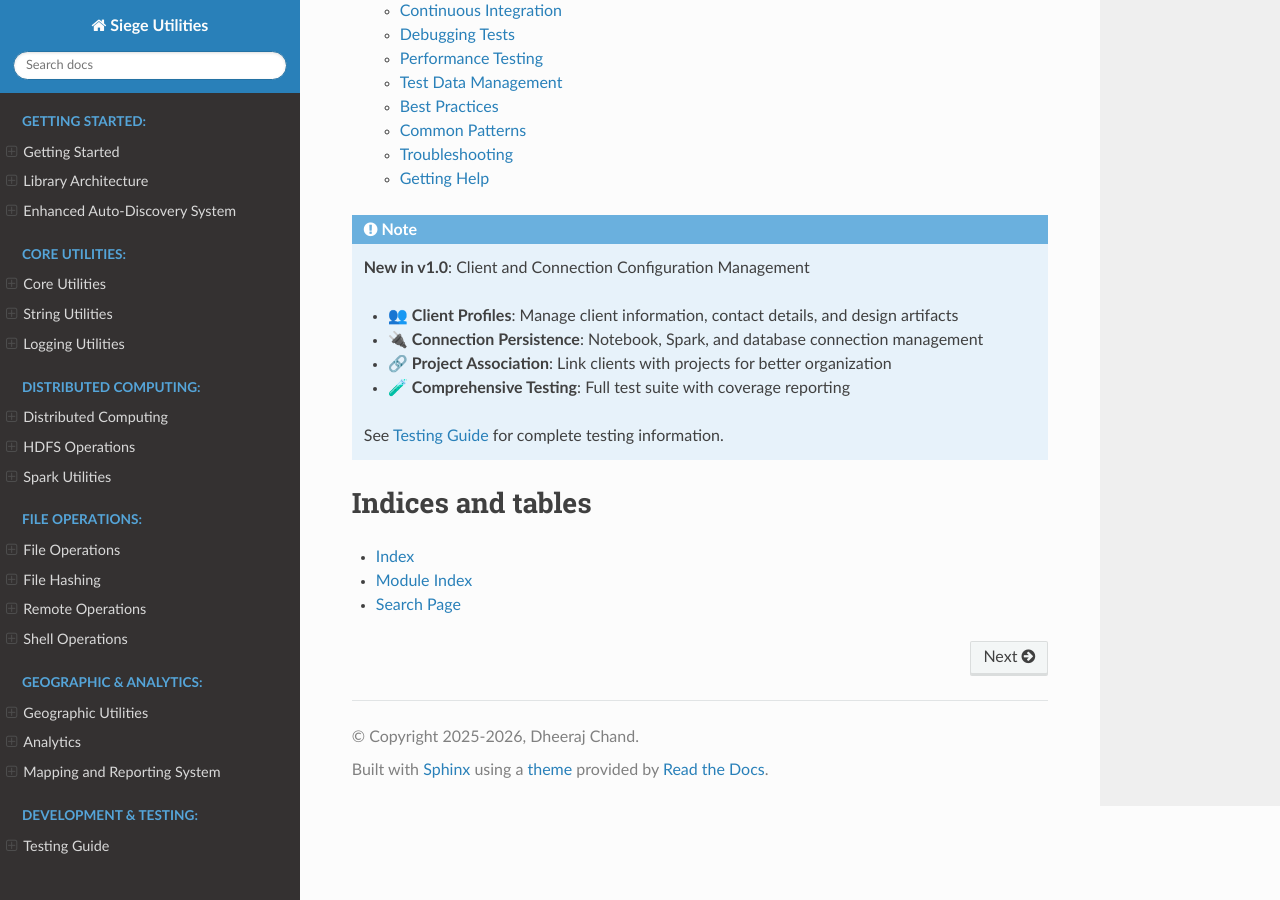
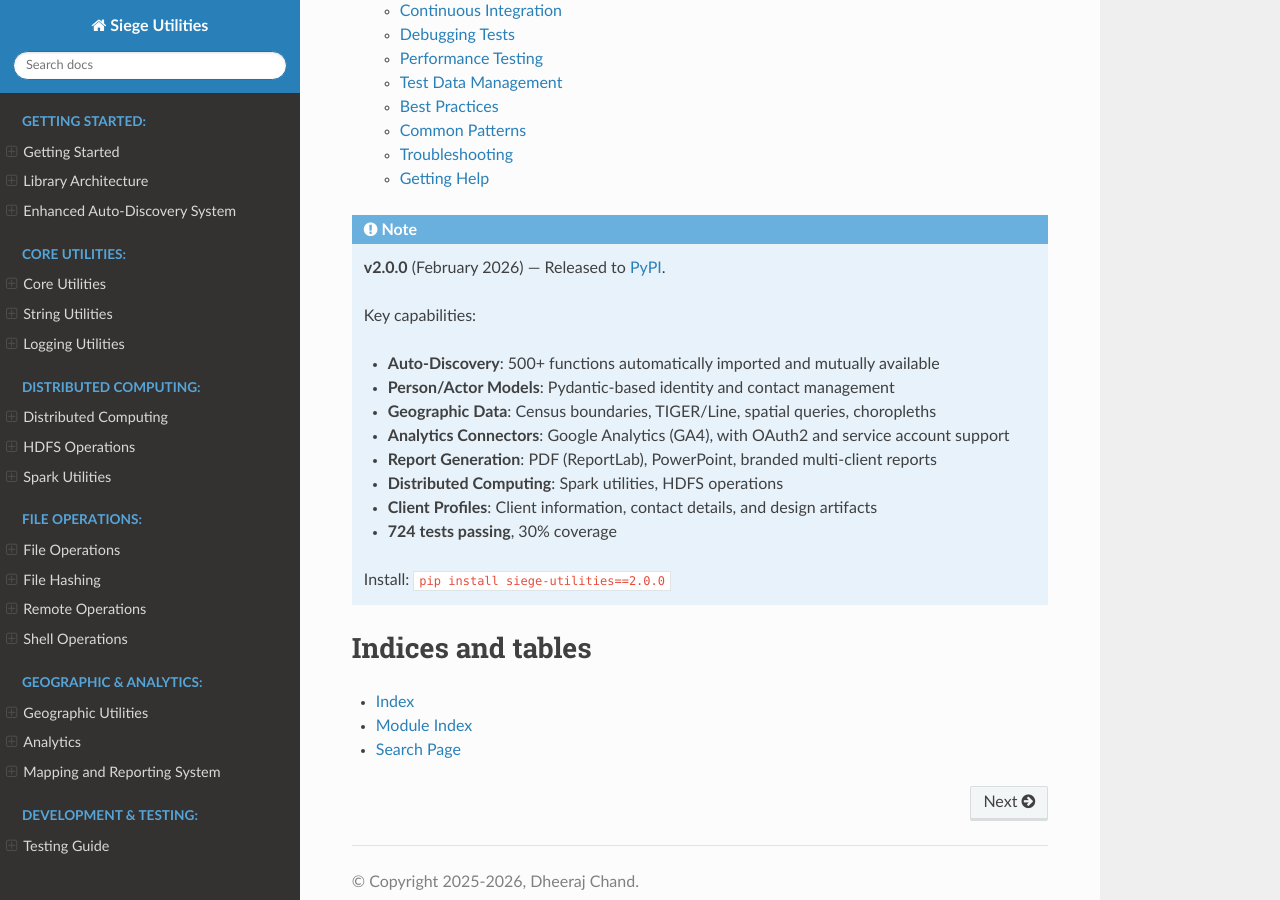
Before and after one commit to siege-analytics/siege_utilities, a Sphinx documentation site: the page built from docs/source/index.rst, in a window 1280 px wide and 900 px high, scrolled down 3881 px. Built offline with Sphinx 7.4.7 and the Read the Docs theme 3.1.0, drawn with Linux system fonts in a browser that asks for light colours; pages that are not in the unit, such as notebooks, are missing from menus.

Commit message:
fix(docs): correct CI deploy path and update index for v2.0.0
The CI documentation job built to docs/build/html but published from
docs/_build/html, so gh-pages was stuck at v1.0.0. Also updated
index.rst to reflect v2.0.0 capabilities.

```diff
--- a/docs/source/index.rst
+++ b/docs/source/index.rst
@@ -53,14 +53,20 @@
 
 .. note::
 
-   **New in v1.0**: Client and Connection Configuration Management
+   **v2.0.0** (February 2026) — Released to `PyPI <https://pypi.org/project/siege-utilities/2.0.0/>`_.
 
-   - 👥 **Client Profiles**: Manage client information, contact details, and design artifacts
-   - 🔌 **Connection Persistence**: Notebook, Spark, and database connection management
-   - 🔗 **Project Association**: Link clients with projects for better organization
-   - 🧪 **Comprehensive Testing**: Full test suite with coverage reporting
+   Key capabilities:
 
-   See :doc:`testing_guide` for complete testing information.
+   - **Auto-Discovery**: 500+ functions automatically imported and mutually available
+   - **Person/Actor Models**: Pydantic-based identity and contact management
+   - **Geographic Data**: Census boundaries, TIGER/Line, spatial queries, choropleths
+   - **Analytics Connectors**: Google Analytics (GA4), with OAuth2 and service account support
+   - **Report Generation**: PDF (ReportLab), PowerPoint, branded multi-client reports
+   - **Distributed Computing**: Spark utilities, HDFS operations
+   - **Client Profiles**: Client information, contact details, and design artifacts
+   - **724 tests passing**, 30% coverage
+
+   Install: ``pip install siege-utilities==2.0.0``
 
 Indices and tables
 ==================
```
Also changed, not shown: 1 other file.
